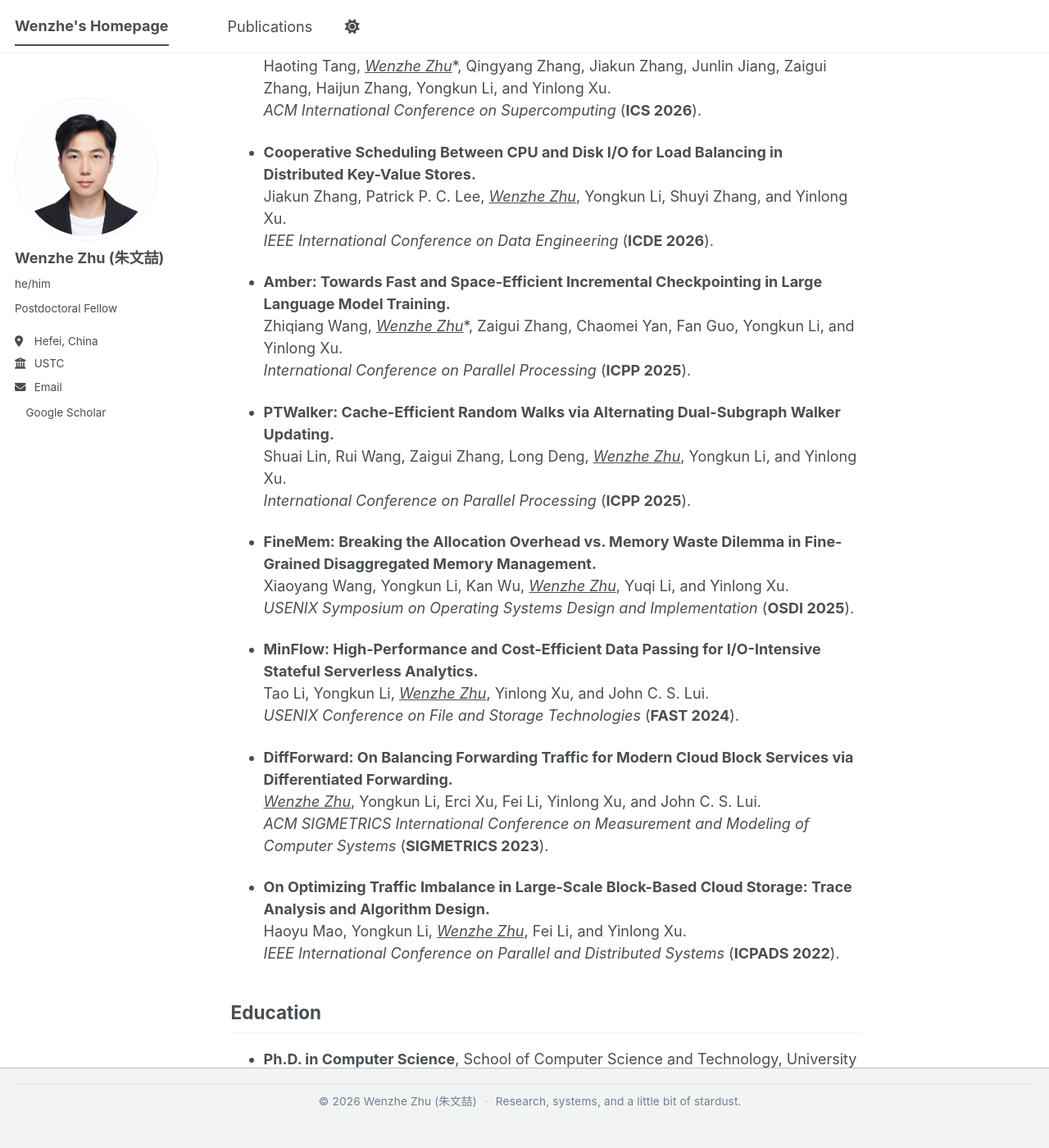
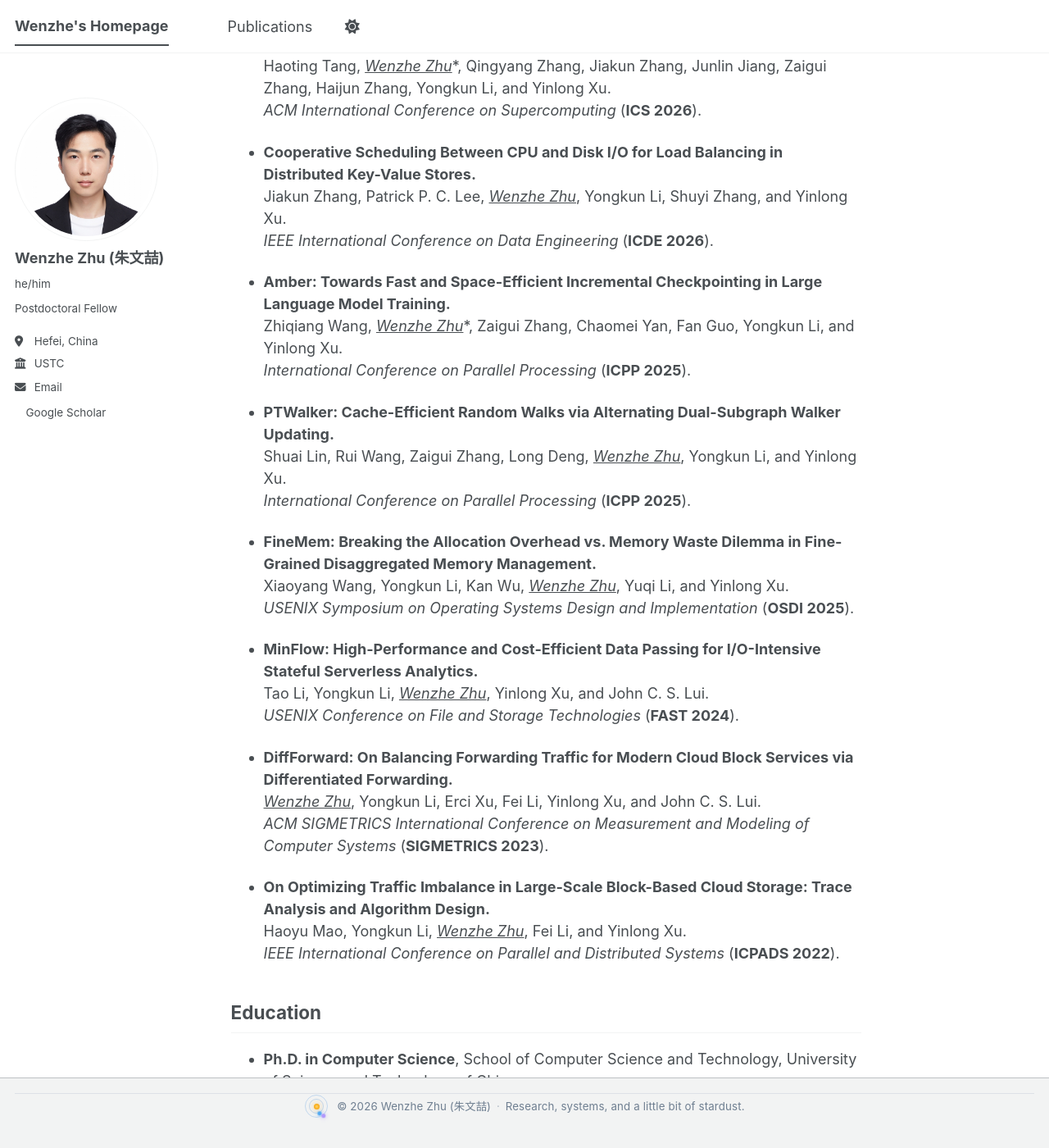
Before and after one commit to wzhzhu/wzhzhu.github.io, a Jekyll site: the page built from _pages/about.md, in a window 1280 px wide and 1400 px high, scrolled down 542 px. Shown: the whole window at 82% size. Built offline with Jekyll 4.4.1, drawn with Linux system fonts in a browser that asks for light colours; a style sheet for code colours, icons or effects is not loaded.

Commit message:
Update main.scss

```diff
--- a/assets/css/main.scss
+++ b/assets/css/main.scss
@@ -38,152 +38,173 @@
     "layout/json_cv"
 ;
 
-/* Compact animated footer */
+/* Compact cosmic footer */
 .custom-footer {
-  margin-top: 1.6em;
-  padding: 0.65em 1em;
+  margin-top: 1.2rem;
+  padding: 0.45rem 1rem;
   border-top: 1px solid rgba(180, 190, 205, 0.35);
   background: transparent;
   color: #6a737d;
-  overflow: hidden;
+  line-height: 1;
 }
 
 .footer-inner {
   max-width: 980px;
   margin: 0 auto;
-  min-height: 42px;
+  min-height: 28px;
   display: flex;
   align-items: center;
   justify-content: center;
-  gap: 0.75em;
+  gap: 0.55rem;
 }
 
 .footer-text {
-  font-size: 0.76em;
+  display: inline-flex;
+  align-items: center;
+  justify-content: center;
+  flex-wrap: wrap;
+  gap: 0;
+  font-size: 0.74rem;
+  line-height: 1.4;
   color: #6f7f91;
   letter-spacing: 0.01em;
-  line-height: 1.5;
   text-align: center;
 }
 
 .footer-dot {
-  margin: 0 0.4em;
+  margin: 0 0.38rem;
   color: #aab4c0;
 }
 
-/* Mini cosmic animation */
-.mini-orbit {
+/* small animated cosmic mark */
+.cosmic-mark {
   position: relative;
-  width: 42px;
-  height: 42px;
-  flex: 0 0 42px;
+  width: 30px;
+  height: 30px;
+  flex: 0 0 30px;
+  display: inline-block;
 }
 
-.mini-sun {
+.cosmic-sun {
   position: absolute;
   left: 50%;
   top: 50%;
-  width: 9px;
-  height: 9px;
-  margin-left: -4.5px;
-  margin-top: -4.5px;
+  width: 7px;
+  height: 7px;
+  margin-left: -3.5px;
+  margin-top: -3.5px;
   border-radius: 50%;
-  background: radial-gradient(circle, #ffd166 0%, #f59f00 75%);
-  box-shadow: 0 0 8px rgba(245, 159, 0, 0.45);
+  background: radial-gradient(circle, #ffd166 0%, #f59f00 80%);
+  box-shadow: 0 0 7px rgba(245, 159, 0, 0.5);
+  z-index: 3;
 }
 
-.mini-orbit-path {
+.cosmic-ring {
   position: absolute;
   left: 50%;
   top: 50%;
-  border: 1px solid rgba(95, 155, 220, 0.28);
+  border: 1px solid rgba(95, 155, 220, 0.32);
   border-radius: 50%;
   transform: translate(-50%, -50%);
+  z-index: 1;
 }
 
-.mini-orbit-path-1 {
-  width: 24px;
-  height: 24px;
+.cosmic-ring-1 {
+  width: 18px;
+  height: 18px;
 }
 
-.mini-orbit-path-2 {
-  width: 36px;
-  height: 36px;
+.cosmic-ring-2 {
+  width: 28px;
+  height: 28px;
 }
 
-.mini-planet {
+.cosmic-planet {
   position: absolute;
   left: 50%;
   top: 50%;
+  width: 4.5px;
+  height: 4.5px;
+  margin-left: -2.25px;
+  margin-top: -2.25px;
   border-radius: 50%;
-  transform-origin: 0 0;
-  animation-timing-function: linear;
-  animation-iteration-count: infinite;
+  z-index: 2;
 }
 
-.mini-planet::after {
-  content: "";
-  position: absolute;
-  border-radius: 50%;
-  transform: translate(-50%, -50%);
+.cosmic-planet-1 {
+  background: #4dabf7;
+  box-shadow: 0 0 5px rgba(77, 171, 247, 0.6);
+  animation: cosmic-orbit-1 4.8s linear infinite;
 }
 
-.mini-planet-1 {
-  animation-name: mini-orbit-spin-1;
-  animation-duration: 5s;
+.cosmic-planet-2 {
+  background: #b197fc;
+  box-shadow: 0 0 5px rgba(177, 151, 252, 0.6);
+  animation: cosmic-orbit-2 7.5s linear infinite;
 }
 
-.mini-planet-1::after {
-  left: 12px;
-  top: 0;
-  width: 5px;
-  height: 5px;
-  background: #4dabf7;
-  box-shadow: 0 0 6px rgba(77, 171, 247, 0.55);
-}
-
-.mini-planet-2 {
-  animation-name: mini-orbit-spin-2;
-  animation-duration: 8s;
-}
-
-.mini-planet-2::after {
-  left: 18px;
-  top: 0;
-  width: 5px;
-  height: 5px;
-  background: #b197fc;
-  box-shadow: 0 0 6px rgba(177, 151, 252, 0.55);
-}
-
-@keyframes mini-orbit-spin-1 {
+@keyframes cosmic-orbit-1 {
   from {
-    transform: rotate(20deg);
+    transform: rotate(0deg) translateX(9px) rotate(0deg);
   }
 
   to {
-    transform: rotate(380deg);
+    transform: rotate(360deg) translateX(9px) rotate(-360deg);
   }
 }
 
-@keyframes mini-orbit-spin-2 {
+@keyframes cosmic-orbit-2 {
   from {
-    transform: rotate(200deg);
+    transform: rotate(140deg) translateX(14px) rotate(-140deg);
   }
 
   to {
-    transform: rotate(560deg);
+    transform: rotate(500deg) translateX(14px) rotate(-500deg);
   }
 }
 
 @media screen and (max-width: 600px) {
   .footer-inner {
-    flex-direction: column;
-    gap: 0.3em;
-    min-height: auto;
+    gap: 0.4rem;
   }
 
   .footer-text {
-    font-size: 0.72em;
+    font-size: 0.7rem;
+  }
+
+  .cosmic-mark {
+    width: 26px;
+    height: 26px;
+    flex-basis: 26px;
+  }
+
+  .cosmic-ring-1 {
+    width: 16px;
+    height: 16px;
+  }
+
+  .cosmic-ring-2 {
+    width: 24px;
+    height: 24px;
+  }
+
+  @keyframes cosmic-orbit-1 {
+    from {
+      transform: rotate(0deg) translateX(8px) rotate(0deg);
+    }
+
+    to {
+      transform: rotate(360deg) translateX(8px) rotate(-360deg);
+    }
+  }
+
+  @keyframes cosmic-orbit-2 {
+    from {
+      transform: rotate(140deg) translateX(12px) rotate(-140deg);
+    }
+
+    to {
+      transform: rotate(500deg) translateX(12px) rotate(-500deg);
+    }
   }
 }
```
